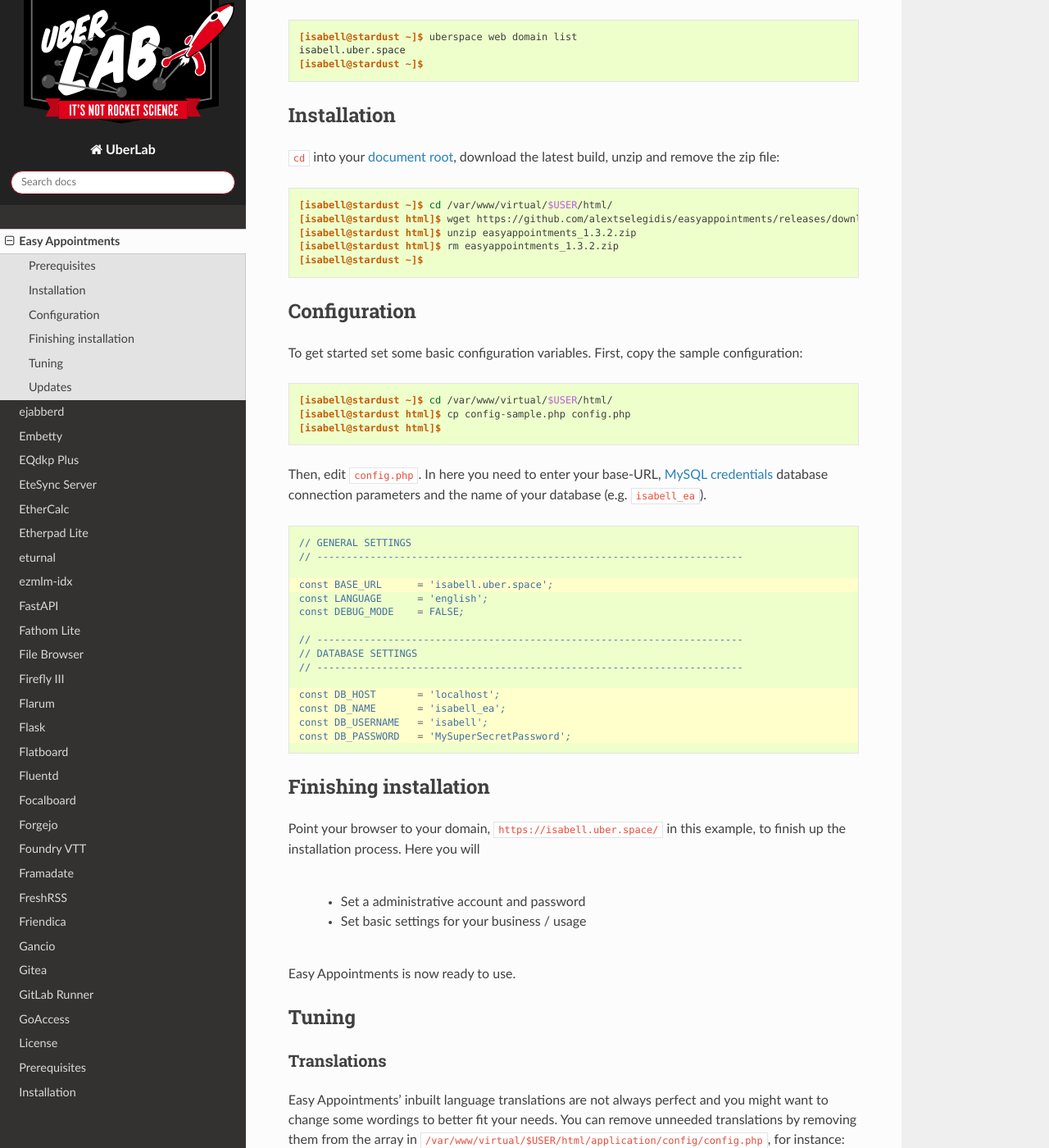
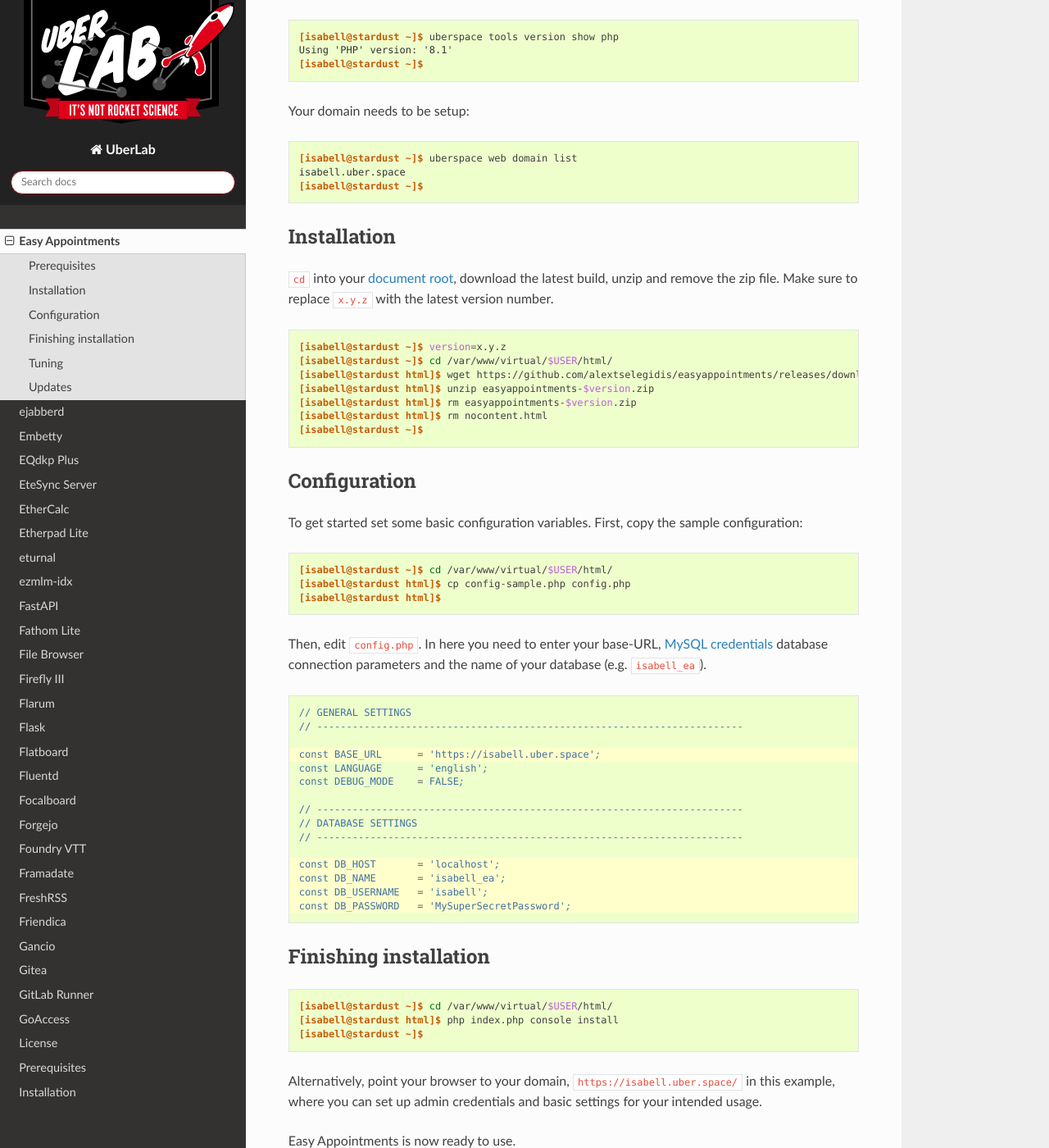
Before and after one commit to Uberspace/lab, a Sphinx documentation site: the page built from source/guide_easyappointments.rst, in a window 1280 px wide and 1400 px high, scrolled down 1785 px. Shown: the whole window at 82% size. Built offline with Sphinx 7.4.7 and the Read the Docs theme 2.0.0, drawn with Linux system fonts in a browser that asks for light colours; some of the changed text lies outside the part shown.

Commit message:
[easyappointments] update and extend guide

```diff
--- a/source/guide_easyappointments.rst
+++ b/source/guide_easyappointments.rst
@@ -49,6 +49,14 @@
 
  [isabell@stardust ~]$ mysql -e "CREATE DATABASE ${USER}_ea"
 
+We’re using :manual:`PHP <lang-php>` in version 8.1:
+
+.. code-block:: console
+
+ [isabell@stardust ~]$ uberspace tools version show php
+ Using 'PHP' version: '8.1'
+ [isabell@stardust ~]$
+
 Your domain needs to be setup:
 
 .. include:: includes/web-domain-list.rst
@@ -57,14 +65,16 @@
 Installation
 ============
 
-``cd`` into your :manual:`document root <web-documentroot>`, download the latest build, unzip and remove the zip file:
+``cd`` into your :manual:`document root <web-documentroot>`, download the latest build, unzip and remove the zip file. Make sure to replace ``x.y.z`` with the latest version number.
 
 .. code-block:: console
 
+ [isabell@stardust ~]$ version=x.y.z
  [isabell@stardust ~]$ cd /var/www/virtual/$USER/html/
- [isabell@stardust html]$ wget https://github.com/alextselegidis/easyappointments/releases/download/1.3.2/easyappointments_1.3.2.zip
- [isabell@stardust html]$ unzip easyappointments_1.3.2.zip
- [isabell@stardust html]$ rm easyappointments_1.3.2.zip
+ [isabell@stardust html]$ wget https://github.com/alextselegidis/easyappointments/releases/download/$version/easyappointments-$version.zip
+ [isabell@stardust html]$ unzip easyappointments-$version.zip
+ [isabell@stardust html]$ rm easyappointments-$version.zip
+ [isabell@stardust html]$ rm nocontent.html
  [isabell@stardust ~]$
 
 Configuration
@@ -102,10 +112,13 @@
 Finishing installation
 ======================
 
-Point your browser to your domain, ``https://isabell.uber.space/`` in this example, to finish up the installation process. Here you will
+.. code-block:: console
 
- * Set a administrative account and password
- * Set basic settings for your business / usage
+ [isabell@stardust ~]$ cd /var/www/virtual/$USER/html/
+ [isabell@stardust html]$ php index.php console install
+ [isabell@stardust ~]$
+
+Alternatively, point your browser to your domain, ``https://isabell.uber.space/`` in this example, where you can set up admin credentials and basic settings for your intended usage.
 
 Easy Appointments is now ready to use.
 
@@ -147,9 +160,34 @@
 
 .. note:: Check the update feed_ regularly to stay informed about the newest version.
 
-* Backup all your files and the database before updating!
-* Download the new version, unzip it and overwrite all the files in your :manual:`document root <web-documentroot>` except ``config.php``.
-* Navigate your browser to ``https://isabell.uber.space/index.php/backend/update`` to run the database update.
+.. warning:: Backup all your files and the database before updating!
+
+Download the new version, unzip it and overwrite all the files in your :manual:`document root <web-documentroot>` except ``config.php``.
+
+.. code-block:: console
+
+ [isabell@stardust ~]$ version=x.y.z
+ [isabell@stardust ~]$ cd /var/www/virtual/$USER/html/
+ [isabell@stardust html]$ wget https://github.com/alextselegidis/easyappointments/releases/download/$version/easyappointments-$version.zip
+ [isabell@stardust html]$ unzip easyappointments-$version.zip
+ [isabell@stardust html]$ rm easyappointments-$version.zip
+ [isabell@stardust ~]$
+
+If updating from version ``1.3.x`` also remove ``/system`` and ``/autoload.php``
+
+.. code-block:: console
+
+ [isabell@stardust html]$ rm -r system/
+ [isabell@stardust html]$ rm autoload.php
+
+Run a database update
+
+.. code-block:: console
+
+ [isabell@stardust ~]$ cd /var/www/virtual/$USER/html/
+ [isabell@stardust html]$ php index.php console migrate
+ [isabell@stardust ~]$
+
 
 
 
```
Also changed, not shown: other parts of source/guide_easyappointments.rst (+3 -3 lines).
